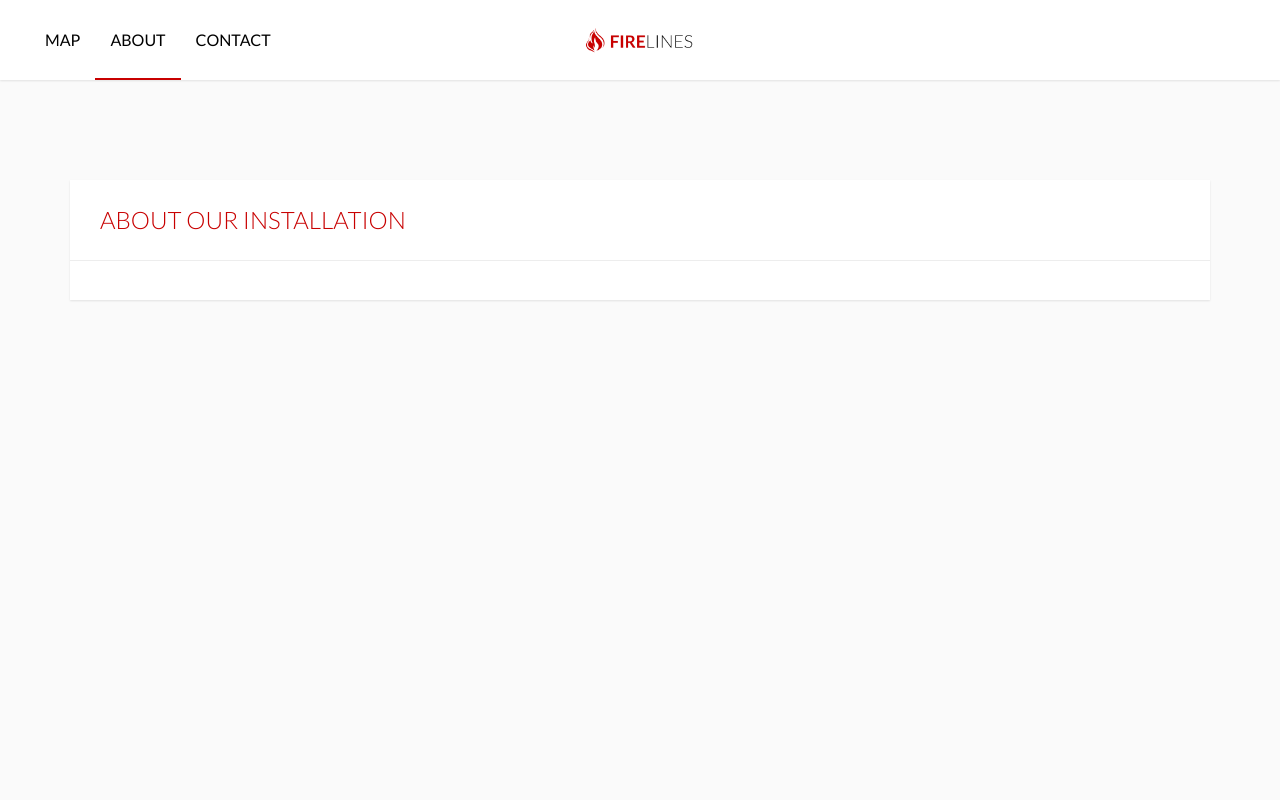
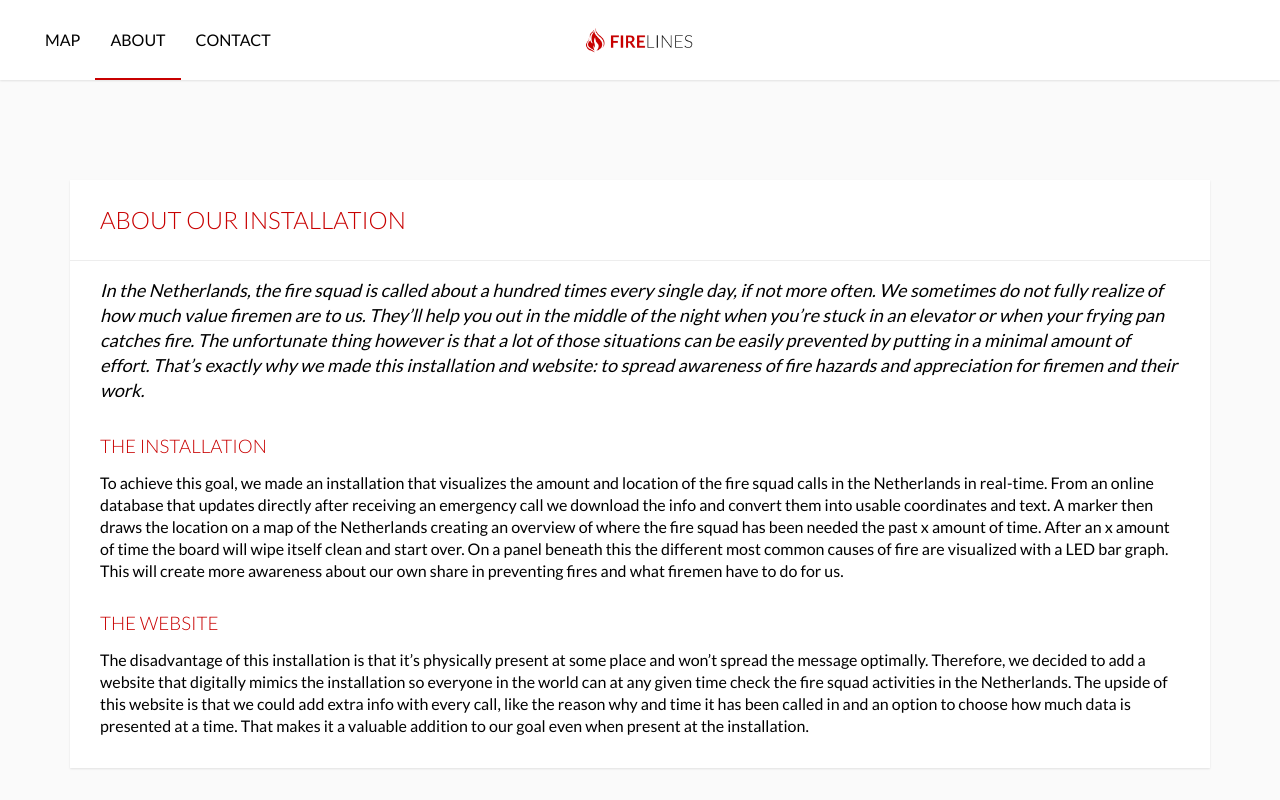
Before and after one commit to maxvij/FireLines, a PHP site: page /about in a window 1280 px wide. Run offline with PHP 8.4, Linux system fonts and the light colour scheme; style sheets or scripts are compiled from the project's sources; some libraries are stand-ins or nearby versions.

Commit message:
Updated about page info.

```diff
--- a/about/index.php
+++ b/about/index.php
@@ -18,7 +18,13 @@
 					<h2>About our installation</h2>
 				</div>
 				<div class="content">
-
+					<p class="lead">
+						In the Netherlands, the fire squad is called about a hundred times every single day, if not more often. We sometimes do not fully realize of how much value firemen are to us. They’ll help you out in the middle of the night when you’re stuck in an elevator or when your frying pan catches fire. The unfortunate thing however is that a lot of those situations can be easily prevented by putting in a minimal amount of effort. That’s exactly why we made this installation and website: to spread awareness of fire hazards and appreciation for firemen and their work.
+					</p>
+					<h3>The installation</h3>
+					<p>To achieve this goal, we made an installation that visualizes the amount and location of the fire squad calls in the Netherlands in real-time. From an online database that updates directly after receiving an emergency call we download the info and convert them into usable coordinates and text. A marker then draws the location on a map of the Netherlands creating an overview of where the fire squad has been needed the past x amount of time. After an x amount of time the board will wipe itself clean and start over. On a panel beneath this the different most common causes of fire are visualized with a LED bar graph. This will create more awareness about our own share in preventing fires and what firemen have to do for us.</p>
+					<h3>The website</h3>
+					<p>The disadvantage of this installation is that it’s physically present at some place and won’t spread the message optimally. Therefore, we decided to add a website that digitally mimics the installation so everyone in the world can at any given time check the fire squad activities in the Netherlands. The upside of this website is that we could add extra info with every call, like the reason why and time it has been called in and an option to choose how much data is presented at a time. That makes it a valuable addition to our goal even when present at the installation.</p>
 				</div>
 				<div class="footer">
 
--- a/src/sass/pages.sass
+++ b/src/sass/pages.sass
@@ -19,7 +19,7 @@
     &:after
       content: ""
       width: calc(100% + 60px)
-      margin: 20px -30px
+      margin: 20px -30px 0 -30px
       height: 1px
       display: inline-block
       float: left
@@ -31,10 +31,18 @@
       color: $accent
       font-weight: 300
   .content
-    padding: 20px 15px
+    padding: 0 15px
+    p
+      padding: 0 0 15px 0
+      font-size: 16px
+      line-height: 22px
+      &.lead
+        font-size: 18px
+        font-style: italic
+        line-height: 25px
     h3
       line-height: 20px
-      margin: 0
+      margin: 0 0 15px 0
       text-transform: uppercase
       font-weight: 200
       color: $accent
```
